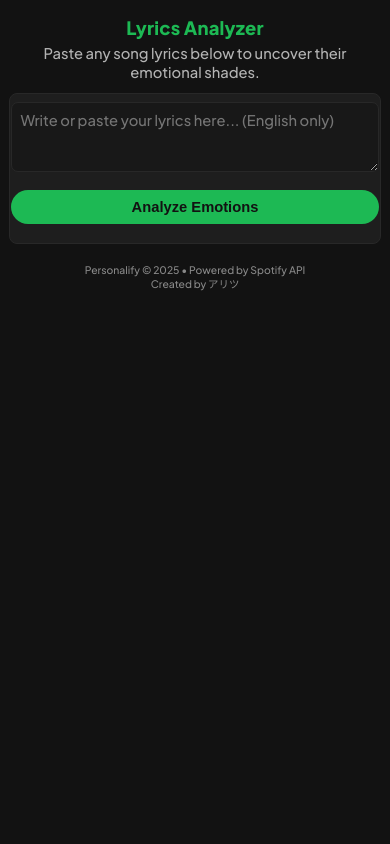
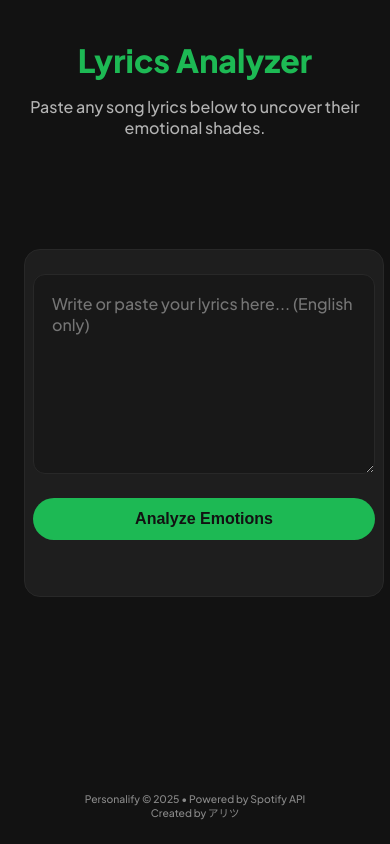
Before and after one commit to anggars/personalify, a FastAPI app: page /lyrics in a window 390 px wide. Run offline with FastAPI, Linux system fonts and the light colour scheme.

Commit message:
change layout for mobile again

```diff
--- a/backend/app/static/home.css
+++ b/backend/app/static/home.css
@@ -77,7 +77,7 @@ p {
     }
 
     p {
-        font-size: 1rem; /* Ukuran paragraf dikecilkan */
+        font-size: 0.9rem; /* Ukuran paragraf dikecilkan */
         margin-bottom: 2rem;
     }
 
--- a/backend/app/static/lyrics.css
+++ b/backend/app/static/lyrics.css
@@ -5,6 +5,7 @@ body {
     background-color: #121212;
     color: #ffffff;
     padding: 1.5rem;
+    padding-bottom: 90px;
     overflow-x: hidden;
 }
 
@@ -27,14 +28,21 @@ header p.subtitle {
 }
 
 .container {
-    display: grid;
-    grid-template-columns: 1fr;
+    display: flex;
+    flex-direction: column;
+    align-items: center;
+    justify-content: center;
+    grid-template-columns: none;
     gap: 1.5rem;
     max-width: 700px;
     margin: 0 auto;
+    min-height: 60vh;
 }
 
 .section {
+    width: 100%;
+    max-width: 600px;
+    margin: 0 auto;
     background: #1e1e1e;
     border-radius: 1rem;
     padding: 1.5rem;
@@ -80,7 +88,6 @@ header p.subtitle {
 
 .analysis-controls {
     display: flex;
-    /* justify-content diatur lewat JS */
     align-items: center;
     margin-top: 1.5rem;
     margin-bottom: 2rem;
@@ -168,11 +175,19 @@ header p.subtitle {
 }
 
 footer {
+    position: absolute;
+    bottom: 0;
+    left: 0;
     width: 100%;
+    padding: 1.5rem 0;
     margin-top: 3rem;
     text-align: center;
     font-size: 0.75rem;
     color: #888;
+    background: none;
+    border-top: none;
+    box-shadow: none;
+    z-index: 1;
 }
 
 .footer-link {
@@ -188,78 +203,81 @@ footer {
     100% { transform: rotate(360deg); }
 }
 
+/* =================================== */
+/* ====== MOBILE RESPONSIVE STYLES ====== */
+/* =================================== */
 @media (max-width: 768px) {
     body {
-        padding: 0.5rem !important;
-        padding-bottom: 60px !important;
-        font-size: 0.97rem !important;
+        padding: 1.5rem;
+        padding-bottom: 100px;
     }
+
     header h1 {
-        font-size: 1.15rem !important;
-        margin-top: 0.5rem !important;
-        margin-bottom: 0.3rem !important;
-        letter-spacing: 0.01em !important;
+        font-size: 2rem;
     }
-    header .subtitle {
-        font-size: 0.92rem !important;
-        margin-top: 0 !important;
-        margin-bottom: 0.7rem !important;
-        line-height: 1.3 !important;
+
+    header p.subtitle {
+        font-size: 1rem;
+        margin-bottom: 2rem;
     }
+
     .container {
-        grid-template-columns: 1fr !important;
-        max-width: 100vw !important;
-        padding: 0 !important;
-        gap: 0.2rem !important;
+        display: flex;
+        flex-direction: column;
+        align-items: center;
+        justify-content: center;
+        max-width: 100vw;
+        padding: 0;
+        gap: 0.5rem;
+        min-height: 60vh;
     }
+
     .section {
-        padding: 0.5rem 0.1rem !important;
-        border-radius: 0.5rem !important;
-        margin: 0 0.05rem !important;
+        width: 100%;
+        max-width: 100vw;
+        padding: 1.5rem 0.5rem;
+        margin: 0 auto;
     }
+
     .lyrics-form textarea {
-        min-height: 70px !important;
-        font-size: 0.92rem !important;
-        padding: 8px !important;
-        border-radius: 7px !important;
+        min-height: 200px;
+        font-size: 1rem;
     }
+
+    .analysis-controls {
+        flex-direction: column;
+        gap: 1.5rem;
+        align-items: stretch;
+    }
+
+    .analysis-controls h2 {
+        text-align: center;
+    }
+
     .button-primary {
-        font-size: 0.92rem !important;
-        padding: 9px 0 !important;
-        width: 100% !important;
-        border-radius: 999px !important;
-        margin-top: 0.4rem !important;
+        width: 100%;
+        text-align: center;
     }
+
     .emotion-bar-row {
-        gap: 0.3rem !important;
-        margin-bottom: 0.5rem !important;
+        gap: 0.5rem;
     }
+
     .emotion-label {
-        min-width: 60px !important;
-        font-size: 0.88rem !important;
+        min-width: 100px;
+        font-size: 0.9rem;
     }
-    .emotion-bar-bg {
-        height: 8px !important;
-    }
-    .emotion-score {
-        font-size: 0.75rem !important;
-        min-width: 28px !important;
-    }
-    .analysis-controls {
-        flex-direction: column !important;
-        gap: 0.3rem !important;
-        align-items: stretch !important;
-        margin-top: 0.7rem !important;
-        margin-bottom: 0.7rem !important;
-    }
-    #analysisResultTitle {
-        font-size: 0.95rem !important;
-    }
-    #results-section {
-        margin-top: 0.7rem !important;
-    }
+
     footer {
-        font-size: 0.65rem !important;
-        margin-top: 1.2rem !important;
+        font-size: 0.65rem;
+        margin-top: 2rem;
+        padding: 1.5rem 0;
+        position: absolute;
+        left: 0;
+        bottom: 0;
+        width: 100%;
+        background: none;
+        border-top: none;
+        box-shadow: none;
     }
 }
--- a/backend/app/templates/lyrics.html
+++ b/backend/app/templates/lyrics.html
@@ -2,6 +2,7 @@
 <html lang="en">
 <head>
     <meta charset="UTF-8">
+    <meta name="viewport" content="width=device-width, initial-scale=1.0">
     <title>Personalify - Lyrics Analyzer</title>
     <link rel="stylesheet" href="{{ url_for('static', path='lyrics.css') }}">
     <link rel="icon" href="{{ url_for('static', path='Spotify_Primary_Logo_RGB_White.ico') }}" type="image/x-icon">
```
